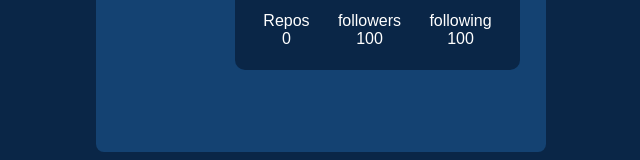
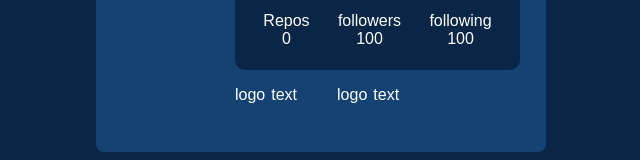
Before and after one commit to 2201monesh/github-user-search, a React (Create React App) app: page / in a window 1280 px wide. Shown: the part 430-590 px from the top of the page, without its empty margins (319-959 px from the left). Built offline with nearby package versions, Linux system fonts and the light colour scheme; the HTML template or start-up script is replaced by a standard one.

Commit message:
Social links

```diff
--- a/src/UserCard.js
+++ b/src/UserCard.js
@@ -27,7 +27,16 @@ function UserCard() {
           </div>
         </div>
 
-        <div className="socials"></div>
+        <div className="socials">
+          <div className="social-1">
+            <p className='social-1-logo'>logo</p>
+            <p className='social-text'>text</p>
+          </div>
+          <div className="social-2">
+            <p className=' social-2-logo'>logo</p>
+            <p className='social-text'>text</p>
+          </div>
+        </div>
       </div>
     </div>
   )
--- a/src/index.css
+++ b/src/index.css
@@ -97,6 +97,7 @@ button{
   display: flex;
   justify-content: space-evenly;
   align-items: center;
+  margin-bottom: 16px;
 }
 
 .repos, .followers, .following{
@@ -104,3 +105,17 @@ button{
   flex-direction: column;
   align-items: center;
 }
+
+.socials{
+  display: flex;
+  /* justify-content: space-between; */
+}
+
+.social-1, .social-2{
+  display: flex;
+  margin-right: 40px;
+}
+
+.social-text{
+  margin-left: 6px;
+}
```
